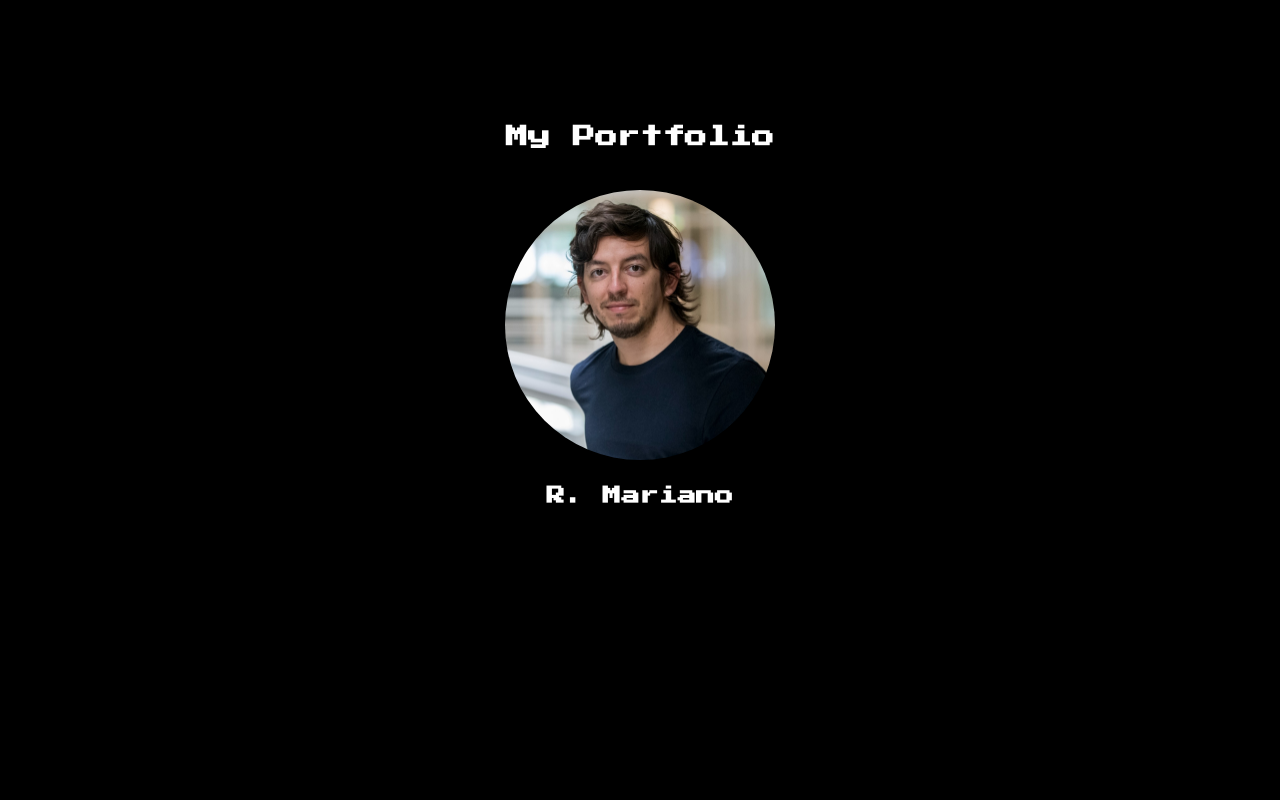
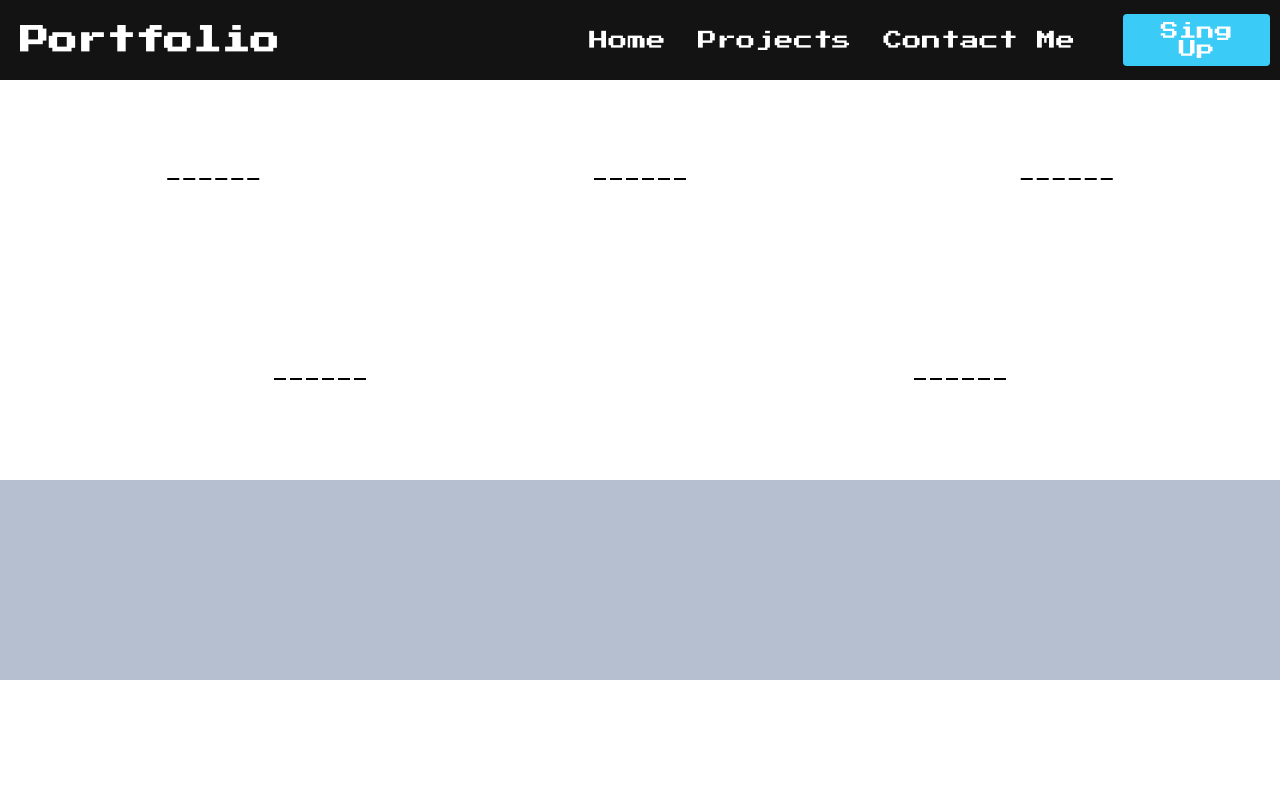
Before and after one commit to Mariano-Ryser/My-React, a React (Create React App) app: page / in a window 1280 px wide. Shown: the top 800 px of the page. Built offline with nearby package versions, Linux system fonts and the light colour scheme.

Commit message:
aczer+76

```diff
--- a/src/App.css
+++ b/src/App.css
@@ -6,5 +6,6 @@
 
 }
 body{
- background:black;
+  color: black;
+ background:rgb(255, 255, 255);
 }
--- a/src/App.js
+++ b/src/App.js
@@ -1,5 +1,5 @@
 import React from 'react';
-import Navbar2 from './components/Navbar2/Navbar2';
+import Navbar from './components/Navbar/Navbar';
 import Footer from './components/Footer/Footer';
 import Home from './components/Home/Home';
 import './App.css';
@@ -7,7 +7,7 @@ import './App.css';
 function App() {
   return (
     <div className="App">
-      <Navbar2 />
+      <Navbar />
       <Home />
       <Footer />
 
--- a/src/components/Footer/Footer.css
+++ b/src/components/Footer/Footer.css
@@ -2,5 +2,5 @@
 
 .footer{
     height: 200px;
-    background: cornflowerblue;
+    background: rgb(182, 191, 207);
 }
--- a/src/components/Home/home.css
+++ b/src/components/Home/home.css
@@ -12,11 +12,11 @@
     align-items: center;
 }
 .col{
-    transition: all 1s;
+    transition: all 0.1s;
     height: 200px;
     /* border: solid 1px black; */
 }
 .col:hover{
     /* border: white solid 4px; */
-    background-color: whitesmoke;
+    background-color: rgb(190, 49, 49);
 }
--- a/src/components/Navbar2/Navbar2.css
+++ b/src/components/Navbar2/Navbar2.css
@@ -7,14 +7,14 @@
     align-items: center;
 
 }
-.portfolio{
+.portfolio{ margin: 0;
+    border: dashed black 3px;
     font-size: 1.4rem;
-    margin: 10px;
-    color: rgb(255, 255, 255);
-    text-align: center;
+   text-align: center;
 }
 
 .foto{
+    border: dashed black 3px;
     margin: auto;
     background-image: url(/src/assets/img/MR2.jpg);
     background-size: cover;
@@ -24,8 +24,7 @@
  }
 
 .mariano{
-    margin: 10px;
-    color: white;
+    border: dashed black 3px;
     text-align: center;
 }
 
@@ -36,7 +35,6 @@
     .portfolio{
         font-size: 1.0rem;
         margin: 10px;
-        color: rgb(255, 255, 255);
         text-align: center;
     }
 
@@ -51,7 +49,6 @@
 
     .mariano{
         font-size: 0.8rem;
-        color: white;
         text-align: center;
     }
 }
```
